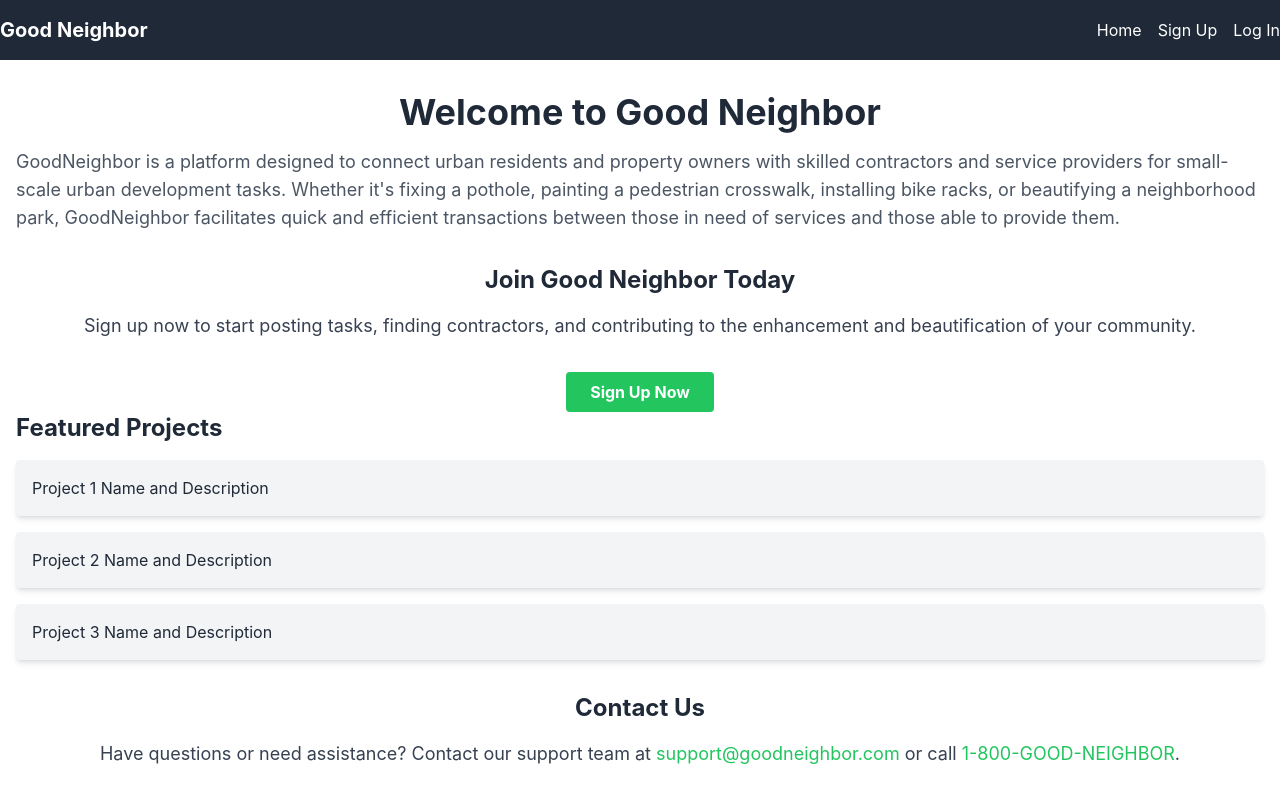
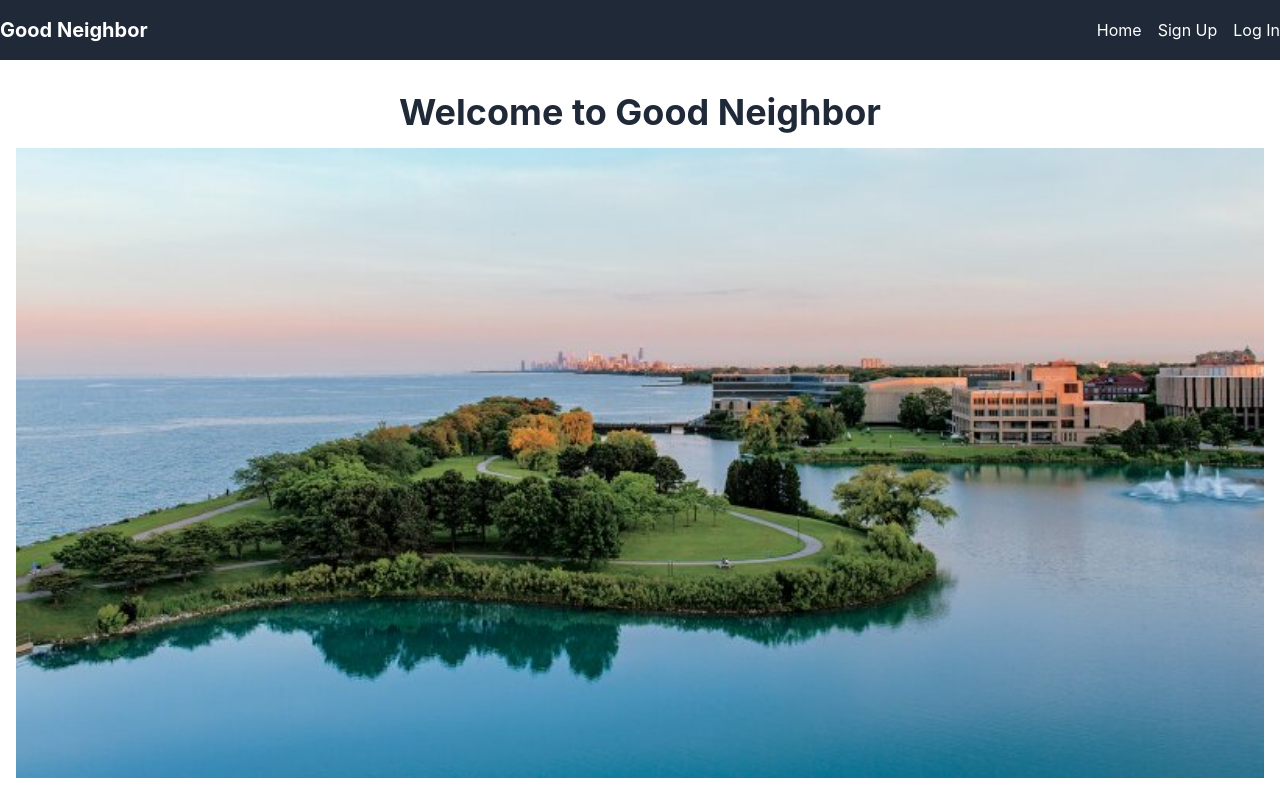
Before and after one commit to felix-hh/wildhacks2024, a Next.js app: page / in a window 1280 px wide. Shown: the top 800 px of the page. Built offline with nearby package versions, Linux system fonts and the light colour scheme.

Commit message:
draft2 homepage

```diff
--- a/pages/index.tsx
+++ b/pages/index.tsx
@@ -1,4 +1,6 @@
 import Navbar from '../components/Navbar';
+import Nu from '../public/sample.jpeg';
+import Image from 'next/image';
 
 const HomePage = () => {
   return (
@@ -7,6 +9,9 @@ const HomePage = () => {
       <div className="container mx-auto px-4 py-8">
         <header>
           <h1 className="text-4xl font-bold text-center mb-4">Welcome to Good Neighbor</h1>
+          <div>
+            <Image src={Nu} style={{ width: '100%', marginBottom: '20px' }} alt='picture of Northwestern' />
+          </div>
           <p className="text-lg text-gray-600 mb-8">GoodNeighbor is a platform designed
           to connect urban residents and property owners with skilled contractors and service providers
            for small-scale urban development tasks. Whether it's fixing a pothole, painting a pedestrian
@@ -17,7 +22,8 @@ const HomePage = () => {
         <section className="cta text-center">
           <h2 className="text-2xl font-bold mb-4">Join Good Neighbor Today</h2>
           <p className="text-lg text-gray-700 mb-8">Sign up now to start posting tasks, finding contractors, and contributing to the enhancement and beautification of your community.</p>
-          <button className="bg-green-500 hover:bg-green-600 text-white font-bold py-2 px-6 rounded">Sign Up Now</button>
+          <button className="bg-green-500 hover:bg-green-600 text-white font-bold py-2 px-6 rounded" style={{ marginBottom: '20px'}}>Sign Up Now</button>
+
         </section>
 
         <section className="community">
```
Also changed, not shown: public/sample.jpeg (added).
